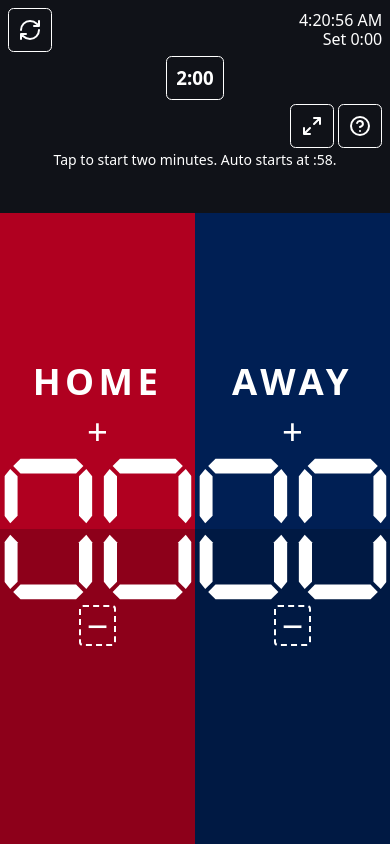
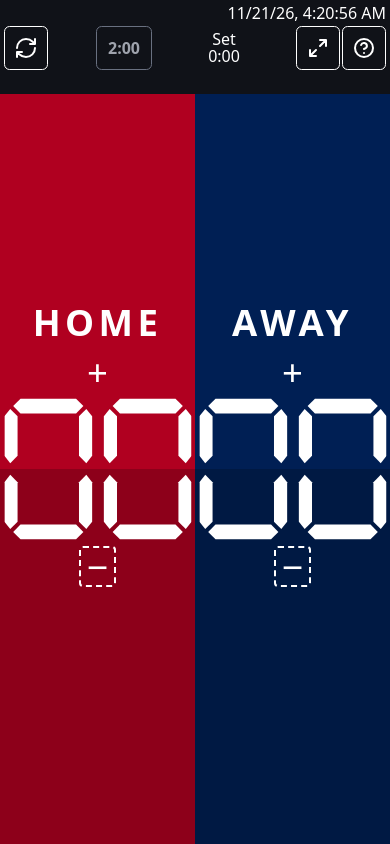
Before and after one commit to TaddEDawson/VolleyScore, a plain HTML site: page index.html in a window 390 px wide. Drawn offline with Linux system fonts and the light colour scheme.

Commit message:
Refactor header layout for improved responsiveness; enhance countdown visibility and accessibility in README

```diff
--- a/index.html
+++ b/index.html
@@ -9,7 +9,7 @@
 
     body {
       display: grid;
-      grid-template-rows: minmax(20%, max-content) minmax(0, 1fr);
+      grid-template-rows: auto minmax(0, 1fr);
       height: 100vh;
       height: 100dvh;
       margin: 0;
@@ -21,31 +21,37 @@
 
     header {
       display: grid;
-      grid-template-columns: minmax(0, 1fr) auto minmax(0, 1fr);
-      grid-template-areas: "reset countdown clocks" "actions actions actions"
-        "note note note" "status status status";
-      grid-template-rows: minmax(44px, 1fr) auto auto auto;
+      grid-template-columns: minmax(0, 1fr);
+      grid-template-areas: "clock" "toolbar" "status";
       align-items: center;
       gap: 0.25rem;
-      padding: clamp(0.25rem, 2vmin, 1rem);
+      padding: 0.25rem;
+    }
+
+    .toolbar {
+      grid-area: toolbar;
+      display: flex;
+      align-items: center;
+      justify-content: space-between;
+      gap: 0.125rem;
     }
 
     #reset {
-      grid-area: reset;
-      justify-self: start;
       border: 1px solid currentColor;
       border-radius: 0.35rem;
     }
 
     #countdown {
-      grid-area: countdown;
+      flex-shrink: 0;
+      width: 3.5em;
+      height: 2.75em;
       border: 1px solid currentColor;
       border-radius: 0.35rem;
-      padding: 0.1em 0.5em;
-      font-size: clamp(1.125rem, min(7vh, 4.8vw), 2.8rem);
+      padding: 0.1em 0.25em;
+      font-size: clamp(1rem, 3vw, 1.5rem);
       font-weight: bold;
       font-variant-numeric: tabular-nums;
-      white-space: nowrap;
+      line-height: 1.1;
     }
 
     #countdown[aria-disabled="true"] {
@@ -53,29 +59,35 @@
       background: #ffffff1a;
     }
 
-    #countdown-note {
-      grid-area: note;
-      min-height: 2.4em;
-      margin: 0;
-      text-align: center;
-      font-size: 0.875rem;
-      line-height: 1.2;
+    #countdown[data-state="idle"] {
+      color: #9fa3ad;
+      border-color: #697080;
+      background: none;
     }
 
-    .clocks {
-      grid-area: clocks;
+    #clock {
+      grid-area: clock;
+      justify-self: end;
       text-align: right;
-      font-size: clamp(1rem, min(3.2vh, 3.8vw), 2.25rem);
+      font-size: clamp(1rem, min(3.2vh, 3.8vw), 1.5rem);
       line-height: 1.15;
+      overflow-wrap: anywhere;
+    }
+
+    .set-clock {
+      display: grid;
+      flex-shrink: 0;
+      width: 3em;
+      justify-items: center;
+      font-size: clamp(1rem, 2.4vw, 1.5rem);
+      line-height: 1.1;
       font-variant-numeric: tabular-nums;
-      white-space: nowrap;
     }
 
     .clock-actions {
-      grid-area: actions;
       display: flex;
-      justify-content: flex-end;
-      gap: 0.25em;
+      flex-shrink: 0;
+      gap: 0.125rem;
       font-size: 1rem;
       line-height: 1.2;
     }
@@ -146,7 +158,7 @@
       display: grid;
       grid-template-columns: repeat(2, minmax(0, 1fr));
       min-height: 1em;
-      margin-inline: calc(-1 * clamp(0.25rem, 2vmin, 1rem));
+      margin-inline: -0.25rem;
       text-align: center;
       font-weight: bold;
       font-size: clamp(1rem, min(4.5vh, 4vw), 2.25rem);
@@ -220,6 +232,7 @@
       place-items: center;
       width: 44px;
       height: 44px;
+      flex-shrink: 0;
       padding: 0;
     }
 
@@ -275,20 +288,12 @@
       line-height: 1.2;
     }
 
-    @media (max-width: 600px) {
-      header {
-        grid-template-columns: minmax(0, 1fr) minmax(0, 1fr);
-        grid-template-areas: "reset clocks" "countdown countdown"
-          "actions actions" "note note" "status status";
-        grid-template-rows: minmax(44px, 1fr) auto auto auto auto;
-      }
-
-      #countdown { justify-self: center; }
-    }
   </style>
 </head>
 <body>
   <header>
+    <time id="clock" aria-label="Local date and time"></time>
+    <div class="toolbar">
     <button id="reset" class="icon-button" type="button" aria-label="New set" title="New set">
       <svg viewBox="0 0 24 24" aria-hidden="true" focusable="false">
         <path d="M3 12a9 9 0 0 1 9-9 9.75 9.75 0 0 1 6.74 2.74L21 8M21 3v5h-5"/>
@@ -296,10 +301,9 @@
       </svg>
     </button>
     <button id="countdown" type="button" aria-label="Start countdown: 2:00"
-      aria-describedby="countdown-note">2:00</button>
-    <div class="clocks">
-      <time id="clock" aria-label="Local time"></time>
-      <div>Set <span id="set-duration" role="timer" aria-label="Set duration">0:00</span></div>
+      aria-describedby="countdown-note" data-state="idle">2:00</button>
+    <div class="set-clock">
+      <span>Set</span><span id="set-duration" role="timer" aria-label="Set duration">0:00</span>
     </div>
     <div class="clock-actions">
       <button id="fullscreen" class="icon-button" type="button" aria-label="Full screen"
@@ -316,7 +320,8 @@
         </svg>
       </button>
     </div>
-    <p id="countdown-note">Tap to start two minutes. Auto starts at :58.</p>
+    </div>
+    <span id="countdown-note" class="sr-only">Two-minute countdown. Automatic start at :58.</span>
     <div id="status" role="status" aria-atomic="true">
       <span class="winner-label" aria-hidden="true"></span>
       <span class="winner-label" aria-hidden="true"></span>
@@ -354,14 +359,15 @@
       <li><strong>Countdown:</strong> Tap 2:00 to start a two-minute countdown before
         minute :58. It also starts automatically at :58 each hour, counting down
         to the next hour. A countdown already running keeps its end time.
+        It is dimmed while idle and brightens when started.
         Active countdowns cannot restart; expiration shows TIMES UP without sound.</li>
       <li><strong>New set (circular arrows):</strong> Asks for confirmation before clearing scores
         or timers already in use. Cancel keeps the current set.
         During minutes :58 and :59, it cancels that hour's automatic countdown.</li>
       <li><strong>Full screen (diagonal arrows):</strong> Expand the scoreboard to fill the screen.
         Select the icon again or press Escape to leave full-screen mode.</li>
-      <li><strong>Offline:</strong> No internet is needed. The clock uses local
-        device time. Reloading or closing the page loses scores and timers.</li>
+      <li><strong>Offline:</strong> No internet is needed. The date and time use the local
+        device clock. Reloading or closing the page loses scores and timers.</li>
     </ul>
     <p>Help does not pause either timer. Use Tab to focus controls and Enter or
       Space to activate them. Close this popup with Close or Escape.</p>
@@ -487,6 +493,8 @@
       const text = countdownEndsAt === 0 ? formatDuration(countdownSeconds)
         : remaining <= 0 ? 'TIMES UP' : formatDuration(Math.ceil(remaining / 1000));
       const canStart = remaining <= 0 && minutes < 58;
+      const state = countdownEndsAt === 0 ? 'idle' : remaining > 0 ? 'running' : 'expired';
+      if (countdown.dataset.state !== state) countdown.dataset.state = state;
       const label = `${canStart ? 'Start countdown' : 'Countdown'}: ${text}`;
       if (countdown.textContent !== text) {
         countdown.textContent = text;
@@ -494,8 +502,9 @@
       }
       const note = minutes >= 58 ? 'Automatic :58 window. Manual starts resume next hour.'
         : remaining > 0 ? 'Countdown running. Wait until it ends to restart.'
-        : 'Tap to start two minutes. Auto starts at :58.';
+        : 'Two-minute countdown. Automatic start at :58.';
       if (countdownNote.textContent !== note) countdownNote.textContent = note;
+      if (countdown.title !== note) countdown.title = note;
       if (countdown.getAttribute('aria-label') !== label) countdown.setAttribute('aria-label', label);
       if (countdown.getAttribute('aria-disabled') !== String(!canStart)) {
         countdown.setAttribute('aria-disabled', String(!canStart));
@@ -579,11 +588,14 @@
       updateCountdown(now);
     });
 
-    const timeFormat = new Intl.DateTimeFormat(undefined, { timeStyle: 'medium' });
+    const timeFormat = new Intl.DateTimeFormat(undefined, { dateStyle: 'short', timeStyle: 'medium' });
     function updateClocks() {
       const now = new Date();
       const text = timeFormat.format(now);
-      if (clock.textContent !== text) clock.textContent = text;
+      if (clock.textContent !== text) {
+        clock.textContent = text;
+        clock.dateTime = now.toISOString();
+      }
       updateCountdown(now);
       updateSetDuration(performance.now());
     }
```
Also changed, not shown: 1 other file.
